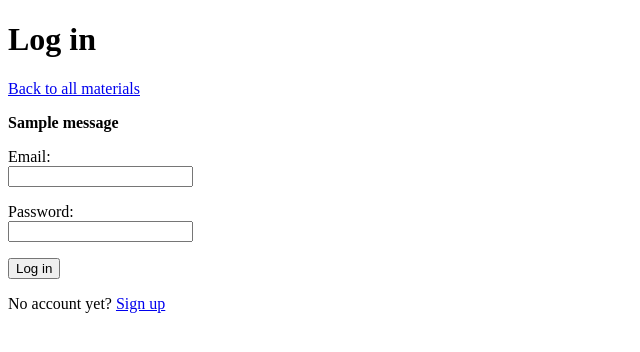
After one commit to yoster199-boop/study-resource-sharing-website, a Flask app: page /login in a window 1280 px wide. The commit adds this page. Shown: the top 352 px of the page, without its empty margins (0-640 px from the left). Run offline with Flask 3, Linux system fonts and the light colour scheme; one stand-in notice (Sample message) is shown.

Commit message:
added account features such as sign in and log out

```diff
--- a/requirements.txt
+++ b/requirements.txt
@@ -0,0 +1,3 @@
+flask
+supabase
+python-dotenv
--- a/template/app.py
+++ b/template/app.py
@@ -1,6 +1,6 @@
 import os
 import uuid
-from flask import Flask, render_template, request, redirect, flash
+from flask import Flask, render_template, request, redirect, flash, session, url_for
 from werkzeug.utils import secure_filename
 from dotenv import load_dotenv
 from supabase import create_client
@@ -14,7 +14,7 @@ supabase = create_client(url, key)
 
 app = Flask(__name__)
 
-app.secret_key = "bigbanggang"
+app.secret_key = os.environ.get("FLASK_SECRET_KEY")
 app.config["MAX_CONTENT_LENGTH"] = 5 * 1024 * 1024  # 5 MB limit
 
 ALLOWED_EXTENSIONS = {"png", "jpg", "jpeg", "gif", "webp"}
@@ -23,6 +23,8 @@ SUBJECTS = ["Biology", "Chemistry", "Physics", "Maths", "English", "German", "Ge
 
 def allowed_file(filename):
     return "." in filename and filename.rsplit(".", 1)[1].lower() in ALLOWED_EXTENSIONS
+def logged_in():
+    return "user_id" in session
 
 @app.route("/")
 def index():
@@ -69,6 +71,9 @@ def test():
 
 @app.route("/upload", methods=["GET", "POST"])
 def upload():
+    if not logged_in():
+        flash("Please log in to upload.")
+        return redirect("/login")
     if request.method == "POST":
         title = request.form.get("title", "").strip()
         subject = request.form.get("subject", "").strip()
@@ -102,6 +107,7 @@ def upload():
                 "description": description,
                 "image_path": path,
                 "image_url": image_url,
+                "user_id": session["user_id"],
             }).execute()
         except Exception as e:
             print("UPLOAD ERROR:", e)
@@ -112,5 +118,81 @@ def upload():
         return redirect("/upload")
 
     return render_template("upload.html", subjects=SUBJECTS)
+@app.route("/signup", methods=["GET", "POST"])
+def signup():
+    if request.method == "POST":
+        email = request.form.get("email", "").strip()
+        password = request.form.get("password", "")
+
+        if not email or len(password) < 8:
+            flash("Enter an email and a password of at least 8 characters.")
+            return redirect("/signup")
+
+        try:
+            result = supabase.auth.sign_up({"email": email, "password": password})
+            if result.user is None:
+                raise Exception("No user returned")
+        except Exception as e:
+            print("SIGNUP ERROR:", e)
+            flash("Could not create account. The email may already be in use.")
+            return redirect("/signup")
+
+        flash("Account created! Please log in.")
+        return redirect("/login")
+
+    return render_template("signup.html")
+
+
+@app.route("/login", methods=["GET", "POST"])
+def login():
+    if request.method == "POST":
+        email = request.form.get("email", "").strip()
+        password = request.form.get("password", "")
+
+        try:
+            result = supabase.auth.sign_in_with_password(
+                {"email": email, "password": password}
+            )
+            session["user_id"] = result.user.id
+            session["email"] = result.user.email
+            supabase.auth.sign_out()
+        except Exception as e:
+            print("LOGIN ERROR:", e)
+            flash("Incorrect email or password.")
+            return redirect("/login")
+
+        flash("Logged in!")
+        return redirect("/")
+
+    return render_template("login.html")
+
+
+@app.route("/logout")
+def logout():
+    session.clear()
+    flash("Logged out.")
+    return redirect("/")
+
+@app.route("/my-uploads")
+def my_uploads():
+    if not logged_in():
+        flash("Please log in to see your uploads.")
+        return redirect("/login")
+
+    try:
+        response = (
+            supabase.table("materials")
+            .select("*")
+            .eq("user_id", session["user_id"])
+            .order("created_at", desc=True)
+            .execute()
+        )
+        materials = response.data
+    except Exception as e:
+        print("MY UPLOADS ERROR:", e)
+        materials = []
+
+    return render_template("my_uploads.html", materials=materials)
+
 if __name__ == "__main__":
     app.run(debug=True)
--- /dev/null
+++ b/template/templates/login.html
@@ -0,0 +1,21 @@
+<!DOCTYPE html>
+<html>
+<head><title>Log in</title></head>
+<body>
+  <h1>Log in</h1>
+  <p><a href="/">Back to all materials</a></p>
+
+  {% with messages = get_flashed_messages() %}
+    {% for message in messages %}
+      <p><strong>{{ message }}</strong></p>
+    {% endfor %}
+  {% endwith %}
+
+  <form method="POST">
+    <p><label>Email:</label><br><input type="email" name="email" required></p>
+    <p><label>Password:</label><br><input type="password" name="password" required></p>
+    <button type="submit">Log in</button>
+  </form>
+  <p>No account yet? <a href="/signup">Sign up</a></p>
+</body>
+</html>
```
Also changed, not shown: template/templates/index.html (+15 -1 lines), template/templates/my_uploads.html (added, +41 -0 lines), template/templates/signup.html (added, +21 -0 lines).
